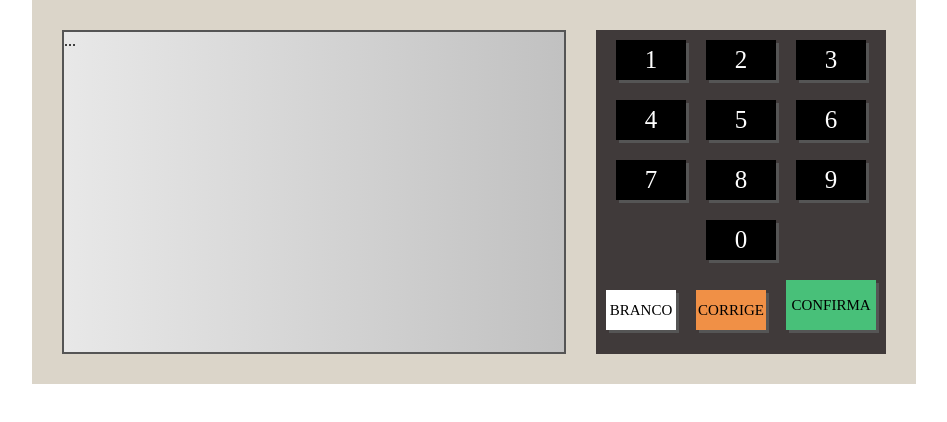
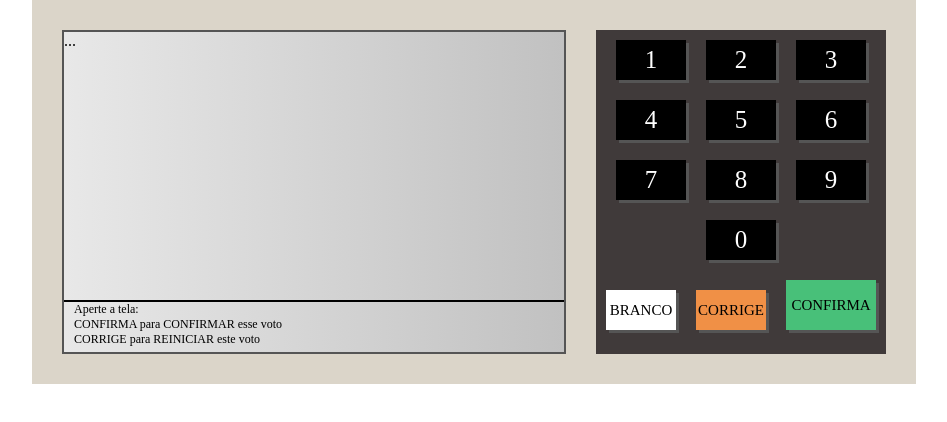
Before and after one commit to deivondionisio/urna-eletronica, a plain HTML site: page index.html in a window 1280 px wide. Shown: the whole page, without its empty margins (166-1113 px from the left). Drawn offline with Linux system fonts and the light colour scheme.

Commit message:
instruçoes em tela

```diff
--- a/index.html
+++ b/index.html
@@ -9,7 +9,17 @@
   </head>
   <body>
     <div class="urna">
-      <div class="tela">...</div>
+      <div class="tela">
+        <div class="d-1">
+          ...
+        </div>
+        <div class="d-2">
+          Aperte a tela:<br>
+          CONFIRMA para CONFIRMAR esse voto<br>
+          CORRIGE para REINICIAR  este voto
+        </div>
+
+      </div>
       <div class="teclado">
         <div class="teclado--linha">
           <div class="teclado--botao">1</div>
--- a/style.css
+++ b/style.css
@@ -15,6 +15,8 @@ body {
   height: 320px;
   background: linear-gradient(to right, #e8e8e8, #c1c1c1);
   border: 2px solid #555;
+  display: flex;
+  flex-direction: column;
 }
 
 .teclado {
@@ -61,3 +63,14 @@ body {
   width: 90px;
   height: 50px;
 }
+
+.d-1 {
+  flex: 1;
+}
+
+.d-2 {
+  height: 50px;
+  font-size: 12px;
+  border-top: 2px solid #000;
+  padding-left: 10px;
+}
```
